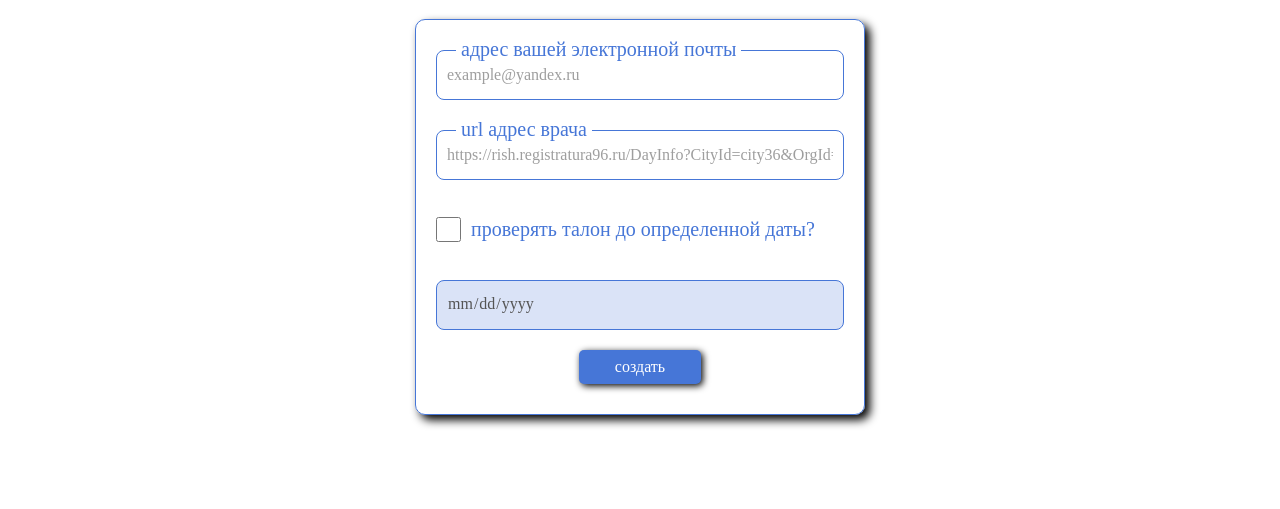
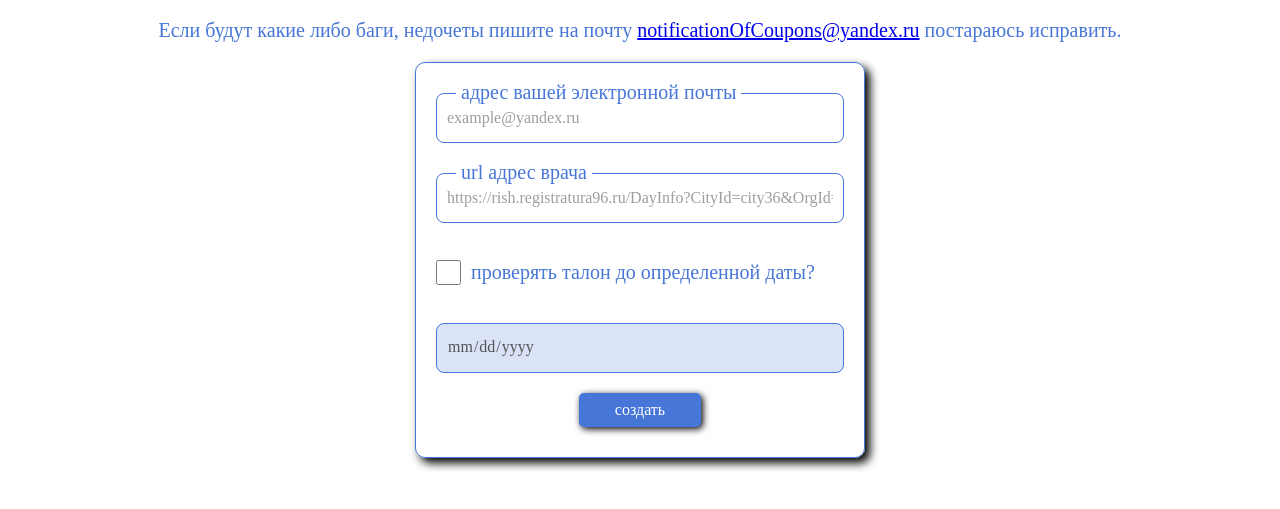
Before and after one commit to artemi258/doctor-sAppointment, a website built with webpack: page src/index.html in a window 1280 px wide. Shown: the part 61-570 px from the top of the page. Built offline with nearby package versions, Linux system fonts and the light colour scheme.

Commit message:
added connection

```diff
--- a/src/index.html
+++ b/src/index.html
@@ -22,6 +22,13 @@
 		<h1 class="title">
 			Приложение для отслеживания появления талонов на сайте <span>rish.registratura96.ru</span>
 		</h1>
+		<p class="connection">
+			Если будут какие либо баги, недочеты пишите на почту
+			<a class="connection__link" href="mailto:notificationOfCoupons@yandex.ru"
+				>notificationOfCoupons@yandex.ru</a
+			>
+			постараюсь исправить.
+		</p>
 		<main class="content">
 			<form class="content__form">
 				<div class="content__wrapper">
--- /dev/null
+++ b/src/style/_connection.scss
@@ -0,0 +1,5 @@
+.connection {
+	text-align: center;
+	font-size: 20px;
+	color: #4676d7;
+}
--- a/src/style/style.scss
+++ b/src/style/style.scss
@@ -1,12 +1,12 @@
 @import 'normalize.css';
 @import './content';
 @import './title';
+@import './connection';
 
 * {
 	box-sizing: border-box;
 }
 body {
-	// position: relative;
 	width: 100vw;
 	height: 100vh;
 }
```
